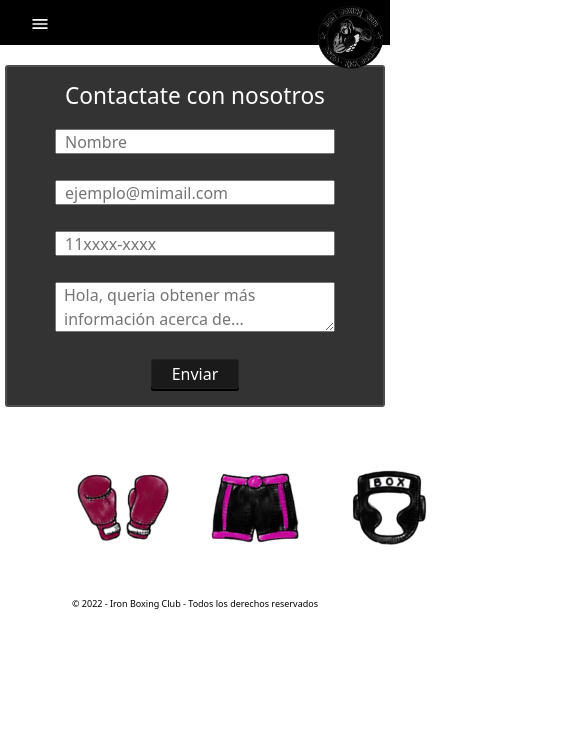
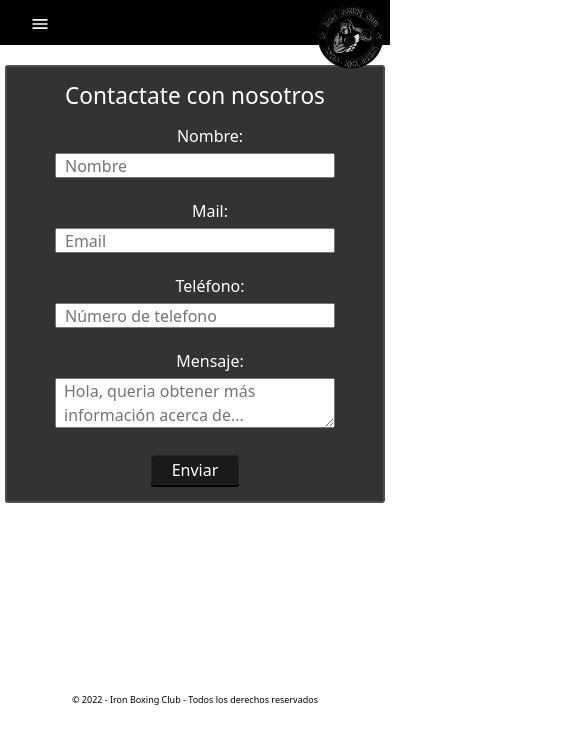
Before and after one commit to RodriMarco/ProyectofinalRJS, a React (Create React App) app: page /Consultas in a window 390 px wide. Shown: the top 744 px of the page, 572 px wide, since content can reach past the window. Built offline with nearby package versions, Linux system fonts and the light colour scheme.

Commit message:
mejoras de responsive

```diff
--- a/src/pages/ConsultasPage.js
+++ b/src/pages/ConsultasPage.js
@@ -41,17 +41,30 @@ const ConsultasPage = (props) => {
             <div id="div-contacto">
                 <form className='formulario' onSubmit={handleSubmit}>
                     <h1> Contactate con nosotros</h1>
-                    <p>
-                        <input type="text" name="nombre" placeholder='Nombre' value={formData.nombre} onChange={handleChange} />
+                    <p id='titulosform'>
+                    Nombre:
                     </p>
                     <p>
-                        <input type="text" name="email" placeholder='ejemplo@mimail.com' value={formData.email} onChange={handleChange} />
+
+                        <input type="text" name="nombre" title='Nombre' placeholder='Nombre' value={formData.nombre} onChange={handleChange} />
+                    </p>
+                    <p id='titulosform'>
+                    Mail:
                     </p>
                     <p>
-                        <input type="text" name="telefono"  placeholder='11xxxx-xxxx' value={formData.telefono} onChange={handleChange} />
+                        <input type="text" name="email" title='email' placeholder="Email" value={formData.email} onChange={handleChange} />
+                    </p>
+                    <p id='titulosform'>
+                    Teléfono:
                     </p>
                     <p>
-                        <textarea name="mensaje" placeholder='Hola, queria obtener más información acerca de...' value={formData.mensaje} onChange={handleChange} cols="30" rows="8"></textarea>
+                        <input type="text" name="telefono" title='telefono' placeholder='Número de telefono' value={formData.telefono} onChange={handleChange} />
+                    </p>
+                    <p id='titulosform'>
+                    Mensaje:
+                    </p>
+                    <p>
+                        <textarea name="mensaje" title='mensaje' placeholder='Hola, queria obtener más información acerca de...' value={formData.mensaje} onChange={handleChange} cols="30" rows="8"></textarea>
                     </p>
                     {sending ? <p>Enviando ...</p> : null}
                     {msg ? <p>{msg}</p> : null}
--- a/src/pages/NovedadesPage.js
+++ b/src/pages/NovedadesPage.js
@@ -34,7 +34,7 @@ const NovedadesPage = (props) => {
             <p >Cargando...</p>
             ) :(
                 novedades.map(item=> <NovedadItem key={item.id}
-                title={item.titulo} notice={item.cuerpo} date={item.fecha} image={item.imagen}/>)
+                title={item.titulo} notice={item.cuerpo} date={item.fecha.toLocaleDateString()} image={item.imagen}/>)
               )
           }
       </section>
--- a/src/styles/components/layout/Footer.css
+++ b/src/styles/components/layout/Footer.css
@@ -11,14 +11,17 @@ footer {
         padding-top: 5px;
         margin: 5px;
         font-size: 9px;
+
+        left: 50%;
     }
 }
 
 @media screen and (min-width:900px) {
     footer {
+
+        left: 50%;
         height: 40px;
         padding-top: 10px;
-        margin: 5px;
         font-size: 15px;
     }
 }
--- a/src/styles/components/pages/ConsultasPage.css
+++ b/src/styles/components/pages/ConsultasPage.css
@@ -46,6 +46,13 @@
     background: #3a3a3a;
 }
 
+#titulosform{
+    color: #fff;
+    margin-bottom: 0;
+    margin-left: 30px;
+    font-weight: normal;
+}
+
 @media screen and (min-width:200px){
     .formulario{
         width: 380px;
@@ -74,9 +81,10 @@
         height: 30px;
     }
 
-    #iconos1{
+    #iconos1 img{
+        visibility: hidden;
         scale: 0.6551;
-        margin: 0 auto;
+
     }
 }
 
@@ -109,7 +117,9 @@
         height: 50px;
     }
 
-    #iconos1{
+    #iconos1 img{
+        display:block;
+margin:auto;
         scale: 1;
     }
 }
--- a/src/styles/components/pages/HomePage.css
+++ b/src/styles/components/pages/HomePage.css
@@ -53,7 +53,7 @@
         "redes";
 
         grid-template-columns: 100% ;
-        grid-template-rows:  200px auto auto;
+        grid-template-rows:  200px auto ;
     }
     #inicio:hover h1 {
         bottom: 4em;
--- a/src/styles/components/pages/Profesores.css
+++ b/src/styles/components/pages/Profesores.css
@@ -29,6 +29,7 @@
 #Profe6{grid-area: P6;}
 #Profe7{grid-area: P7;}
 #Profe8{grid-area: P8;}
+#iconos{grid-area: iconos;}
 
 
 .grillaprofes {
@@ -71,6 +72,7 @@
         "P6"
         "P7"
         "P8"
+        "iconos"
         ;
         grid-column: 100%;
         grid-template-rows:auto;
@@ -91,6 +93,7 @@
     }
 
     #iconos{
+        visibility: hidden;
         scale: 0.5;
     }
 }
@@ -103,57 +106,28 @@
         "Titulo Titulo Titulo Titulo"
         "P1 P2 P3 P4 "
         "P5 P6 P7 P8 "
+        "iconos iconos iconos iconos "
         ;
 
         grid-column: 25% 25% 25% 25%;
-        grid-template-rows: 100px auto auto;
+        grid-template-rows: 100px auto auto auto;
     }
     #profesores h2 {
-        visibility: hidden;
+        visibility: visible;
     }
     #profesores h3{
-        visibility: hidden;
+        visibility: visible;
     }
     #profesores .Link{
-        visibility: hidden;
+        visibility: visible;
     }
 
-    #Profe1:hover h2{ visibility: visible; }
-    #Profe1:hover h3{ visibility: visible; }
-    #Profe1:hover .Link{ visibility: visible; }
-
-    #Profe2:hover h2{ visibility: visible; }
-    #Profe2:hover h3{ visibility: visible; }
-    #Profe2:hover .Link{ visibility: visible; }
-
-    #Profe3:hover h2{ visibility: visible; }
-    #Profe3:hover h3{ visibility: visible; }
-    #Profe3:hover .Link{ visibility: visible; }
-
-    #Profe4:hover h2{ visibility: visible; }
-    #Profe4:hover h3{ visibility: visible; }
-    #Profe4:hover .Link{ visibility: visible; }
-
-    #Profe5:hover h2{ visibility: visible; }
-    #Profe5:hover h3{ visibility: visible; }
-    #Profe5:hover .Link{ visibility: visible; }
-
-    #Profe6:hover h2{ visibility: visible; }
-    #Profe6:hover h3{ visibility: visible; }
-    #Profe6:hover .Link{ visibility: visible; }
-
-    #Profe7:hover h2{ visibility: visible; }
-    #Profe7:hover h3{ visibility: visible; }
-    #Profe7:hover .Link{ visibility: visible; }
-
-    #Profe8:hover h2{ visibility: visible; }
-    #Profe8:hover h3{ visibility: visible; }
-    #Profe8:hover .Link{ visibility: visible; }
 
     #titulosecc2 {
         margin: 10px;
     }
     #iconos{
+
         scale: 1;
     }
 }
```
